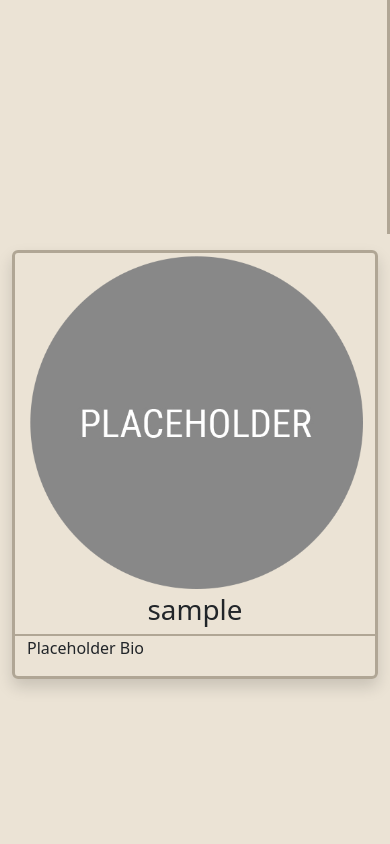
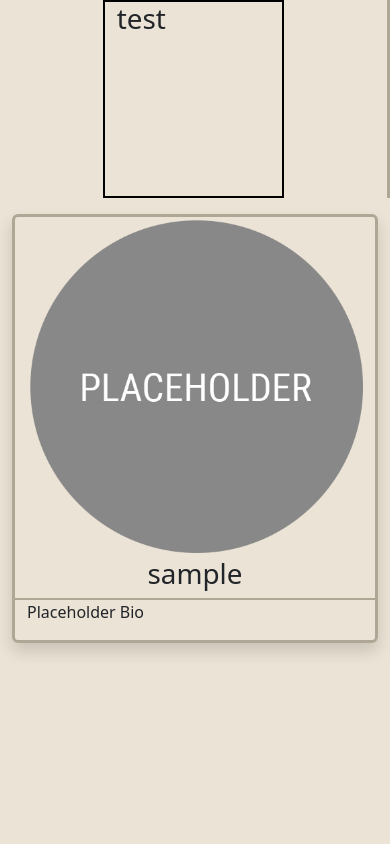
Before and after one commit to roof-boy/PicShare, a PHP site: page /instacopy/mainExperimental/main.php in a window 390 px wide. Shown: the part 59-903 px from the top of the page. Run offline with PHP 8.4, Linux system fonts and the light colour scheme; the visitor is signed in with stand-in values (Sample User, id 1).

Commit message:
Small changes

```diff
--- a/login/login_controller.php
+++ b/login/login_controller.php
@@ -24,7 +24,7 @@ $formPass = $_POST['psw'];
 
 # Execute SELECT query
 
-$query = "SELECT passw FROM users WHERE username=?";
+$query = "SELECT id, passw FROM users WHERE username=?";
 $stmt = mysqli_prepare($conn, $query);
 mysqli_stmt_bind_param($stmt, "s", $formUsr);
 mysqli_stmt_execute($stmt);
@@ -38,6 +38,7 @@ if (mysqli_num_rows($result) > 0) {
     // Verify the provided password against the hashed password from the database
     if (password_verify($formPass, $hashedPasswordFromDatabase)) {
     $_SESSION['username'] = $formUsr;
+    $_SESSION['userId'] = $row['id'];
        header("Location: /instacopy/mainExperimental/main.php");
     } else {
         // Passwords do not match, redirect to login invalid page
--- a/mainExperimental/main.php
+++ b/mainExperimental/main.php
@@ -17,22 +17,19 @@ session_start();
             <nav class="navbar navColor">
                 <div class="container">
                     <a class="navbar-brand" href="#"><i>PicShare</i></a>
-                        <a href="../resetCookie.php">
-                            <button class="btn custom-button">Logout</button>
-                        </a>
+                    <a href="../resetCookie.php">
+                        <button class="btn custom-button">Logout</button>
+                    </a>
                 </div>
             </nav>
         </div>
         <div class="row h-100">
-            <div class="col-md-2 column-border">
-                <!-- LEFT COLUMN -->
-
+            <div class="col d-flex column-border justify-content-center">
+                <div style="border: 2px solid black;" class="row w-50 h-auto">
+                    <h1>test</h1>
+                </div>
             </div>
-            <div class="col-lg-7 column-border">
-                <!-- CENTER COLUMN -->
-
-            </div>
-            <div class="col">
+            <div class="col-md-3">
                 <!-- RIGHT COLUMN -->
                 <div class="container quickProfile shadow mt-3 mb-5 rounded">
                     <div class="row h-auto">
```
